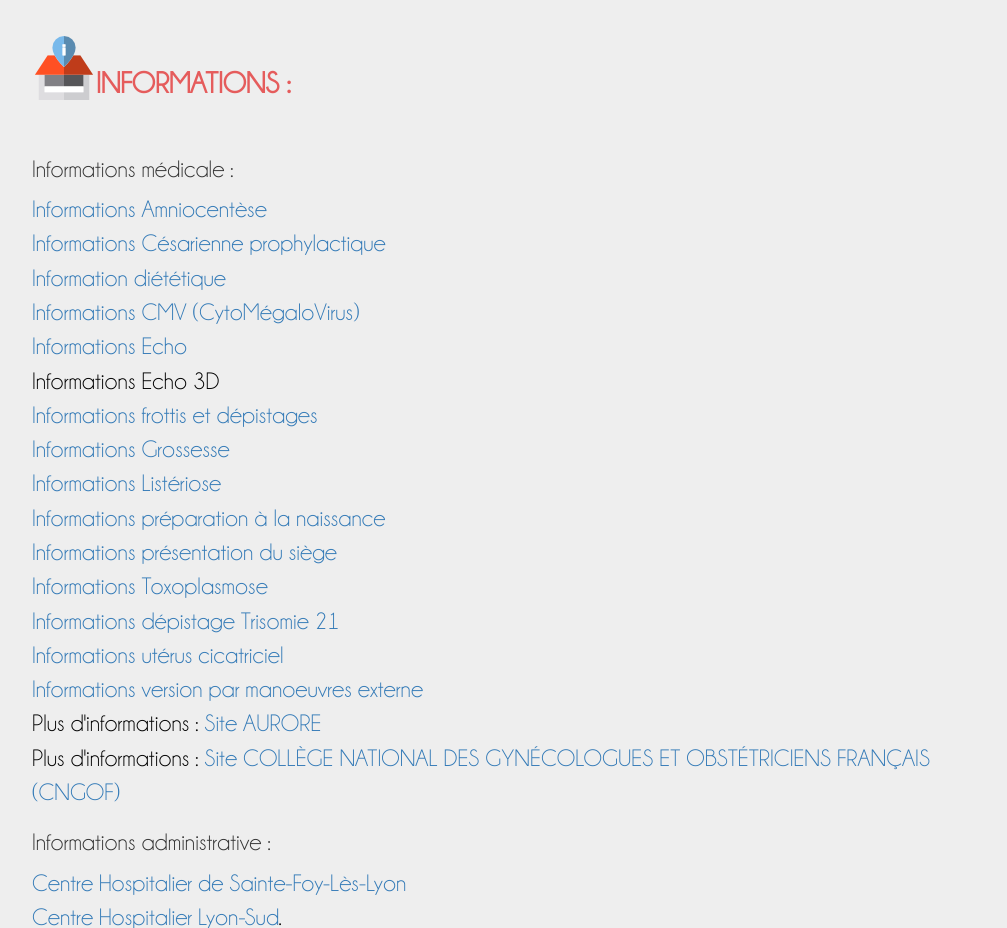
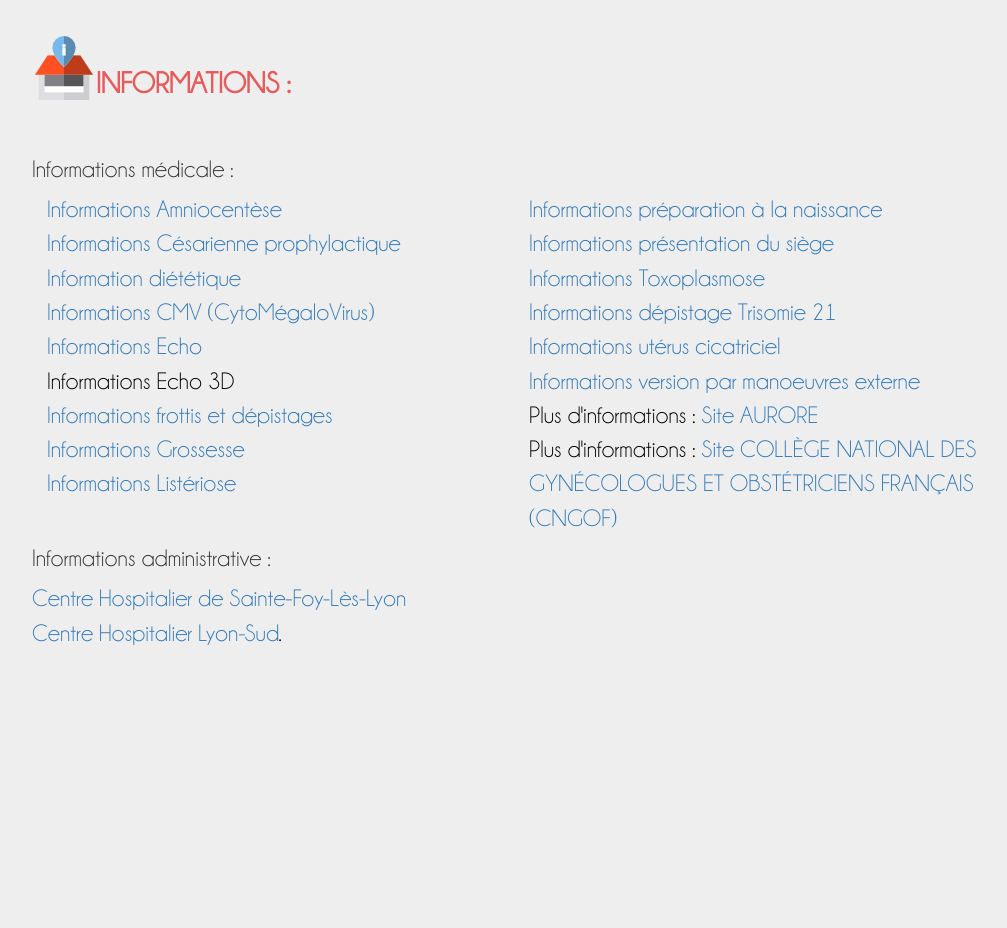
Before and after one commit to KamLan/website, a PHP site: page /information.php in a window 1280 px wide. Shown: the part 405-1333 px from the top of the page, without its empty margins (126-1133 px from the left). After the commit the page ends 1050 px from the top, so only its background shows below. Run offline with PHP 8.4, Linux system fonts and the light colour scheme; some libraries are stand-ins or nearby versions; some web fonts are replaced.

Commit message:
Mise en page

```diff
--- a/information.php
+++ b/information.php
@@ -83,8 +83,9 @@
             <div class="panel-heading">
               <h2 class="pagetitle"><strong><img src="img/information-point.png" alt="" />INFORMATIONS :</strong></h2>
             </div>
-            <div class="panel-body">
+            <div class="panel-body col-md-12">
               <h3> Informations médicale : </h3>
+              <div class="col-md-6">
                 <p>
                   <a href="files/Amniocentese.pdf" target="_blank">Informations Amniocentèse</a> <br>
                   <a href="files/fiche_cesarienne.pdf" target="_blank">Informations Césarienne prophylactique</a> <br>
@@ -95,6 +96,10 @@
                   <a href="files/Frottis_cervical_depistage.pdf" target="_blank">Informations frottis et dépistages</a> <br>
                   <a href="files/informations_generales.pdf" target="_blank">Informations Grossesse</a> <br>
                   <a href="files/fiche_listeriose.pdf" target="_blank">Informations Listériose</a> <br>
+                </p>
+              </div>
+              <div class="col-md-6">
+                <p>
                   <a href="files/preparation_naissance.pdf" target="_blank">Informations préparation à la naissance</a> <br>
                   <a href="files/Presentation_siege.pdf" target="_blank">Informations présentation du siège</a> <br>
                   <a href="files/information_toxoplasmose.pdf" target="_blank">Informations Toxoplasmose</a> <br>
@@ -104,6 +109,7 @@
                   Plus d'informations : <a href="https://www.aurore-perinat.org/" target="_blank">Site AURORE</a> <br>
                   Plus d'informations : <a href="http://www.cngof.fr/" target="_blank">Site COLLÈGE NATIONAL DES GYNÉCOLOGUES ET OBSTÉTRICIENS FRANÇAIS (CNGOF)</a>
                 </p>
+              </div>
               <h3>Informations administrative :</h3>
               <p>
                 <a href="http://hopital-ste-foy.fr/pole-naissance/index.html#3,0" target="_blank">Centre Hospitalier de Sainte-Foy-Lès-Lyon</a> <br>
```
Lines whose indentation alone changed are shown as unchanged.
